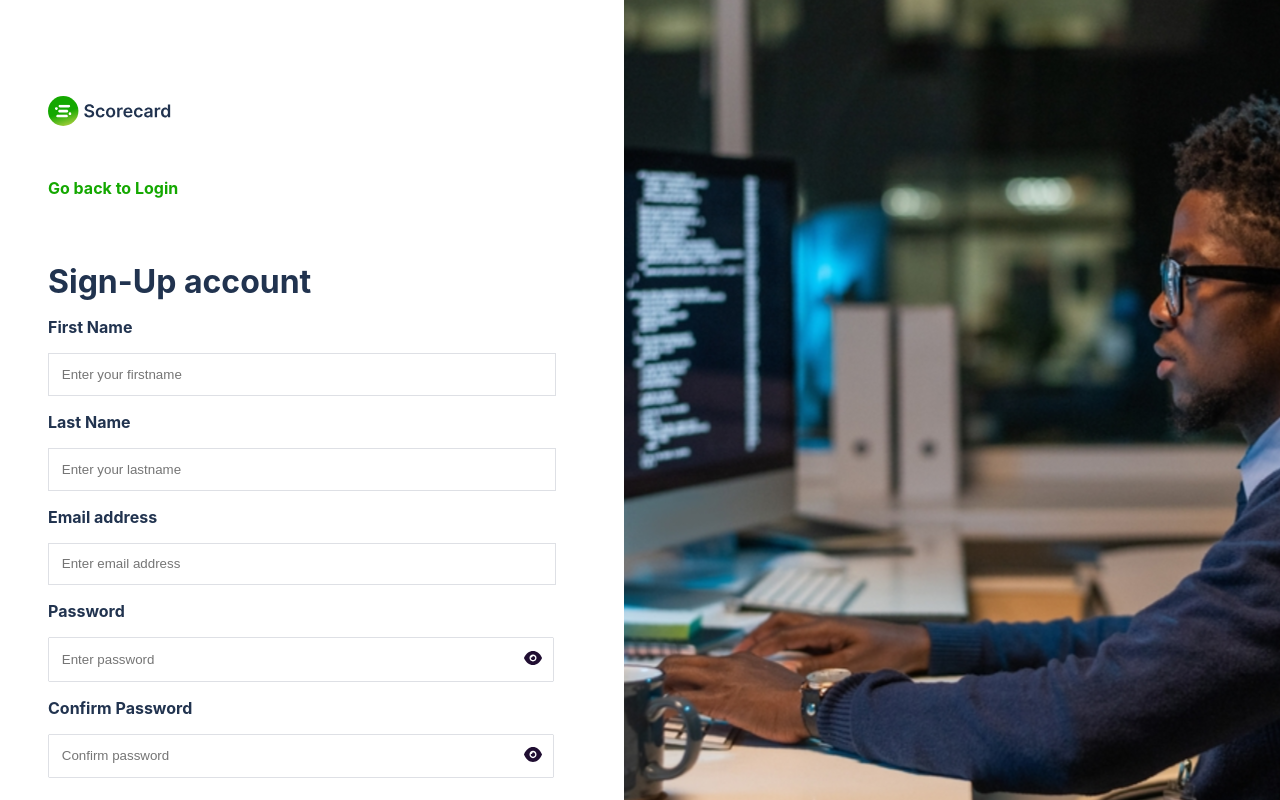
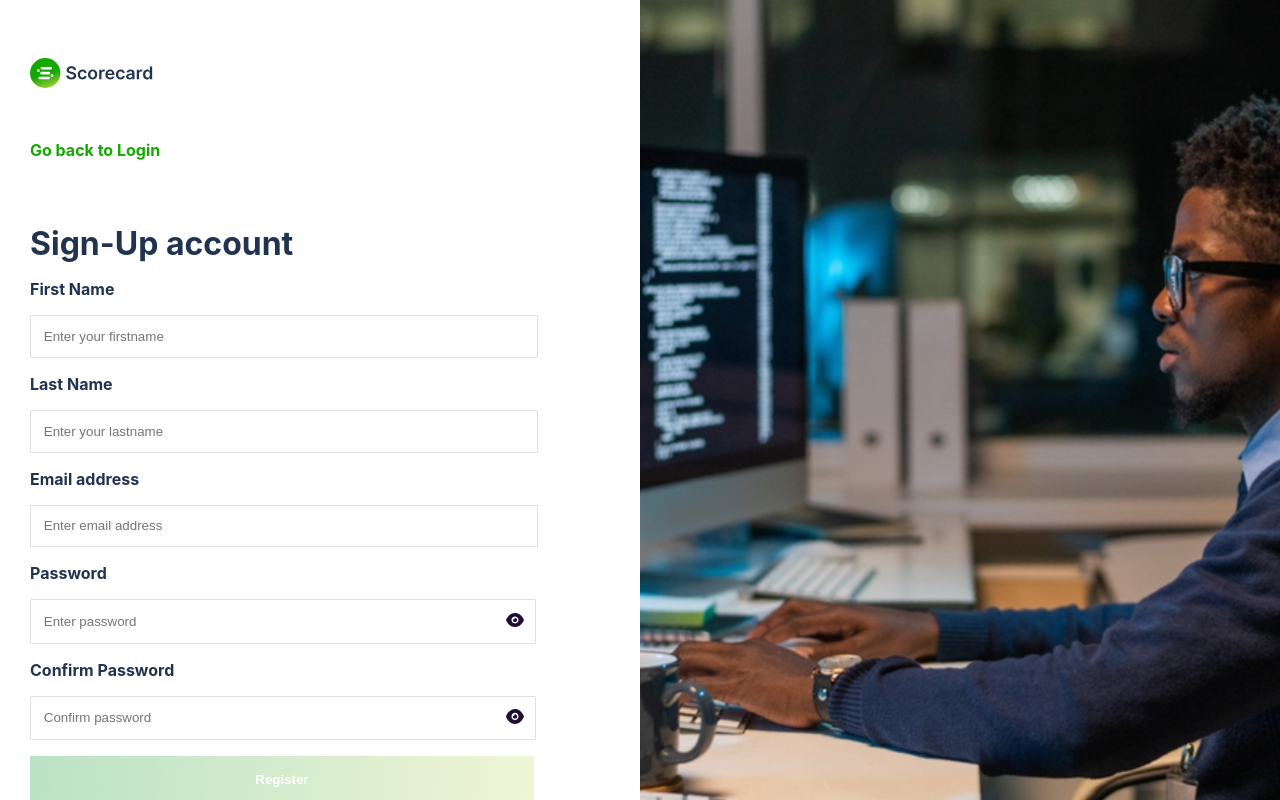
Before and after one commit to Vastro-lorde/scorecard-frontend, a React (Create React App) app: page /signup in a window 1280 px wide. Shown: the top 800 px of the page. Built offline with nearby package versions, Linux system fonts and the light colour scheme.

Commit message:
changed display to grid and worked on responsiveness

```diff
--- a/src/components/SignupComponent/Signup.module.css
+++ b/src/components/SignupComponent/Signup.module.css
@@ -20,9 +20,10 @@
 }
 
 .body {
-  display: flex;
-  justify-content: space-between;
+  display: grid;
+  grid-template-columns: 1fr 1fr;
   width: 100%;
+  height: 100vh;
 }
 
 .button {
@@ -36,7 +37,8 @@
 }
 
 .details {
-  padding: 3rem;
+  box-sizing: border-box;
+  padding: 10px 30px;
 }
 
 .eyeShowContainer {
@@ -62,7 +64,6 @@ form:invalid input[type='submit'] {
   cursor: pointer;
   color: white;
   font-weight: bold;
-  margin: 5rem 0;
   padding: 1rem;
   width: 31.5rem;
 }
@@ -78,8 +79,8 @@ img {
 }
 
 .imageContainer {
-  height: 79%;
-  width: 41rem;
+  height: 100%;
+  width: 100%;
 }
 
 input {
```
